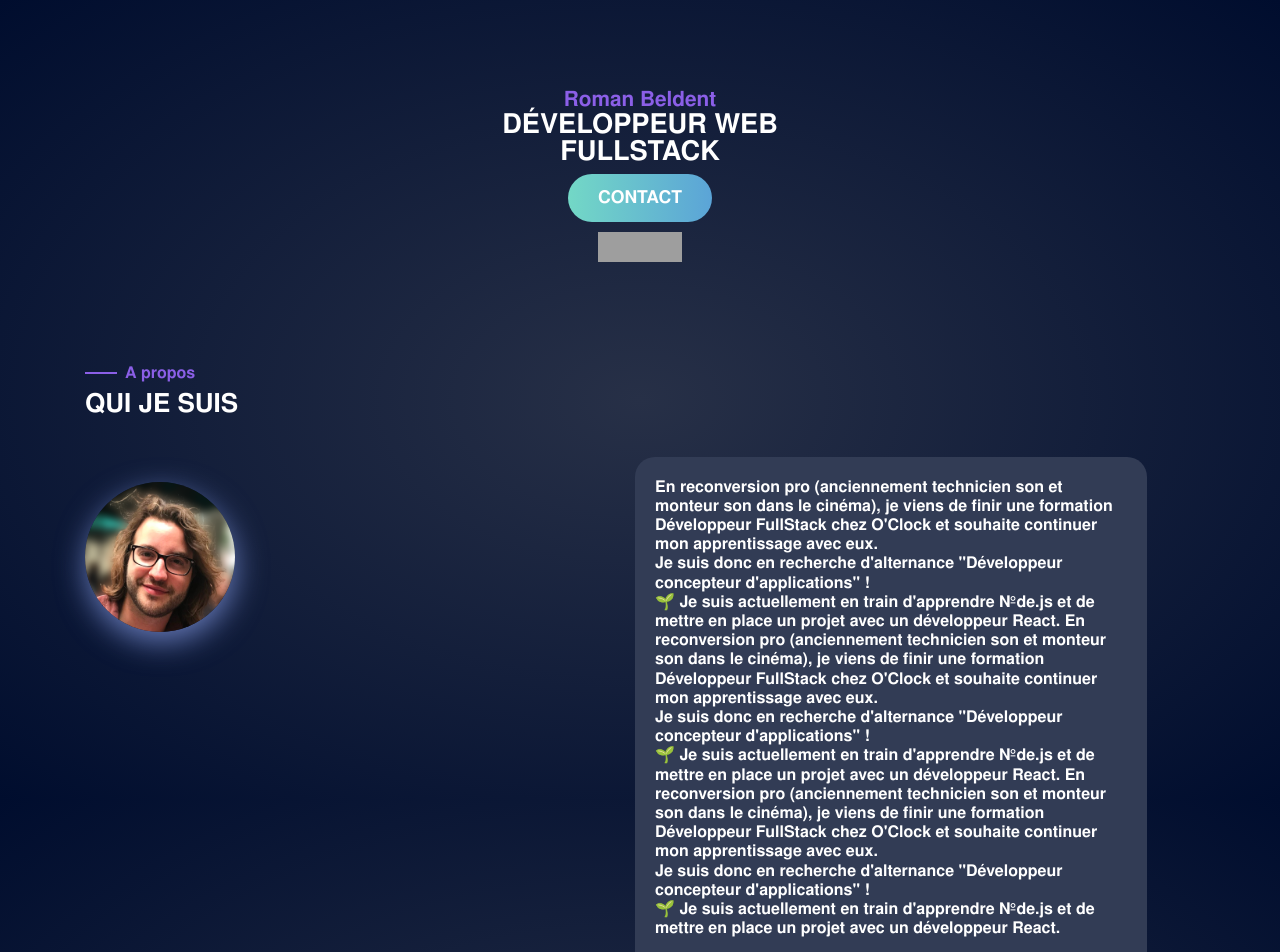
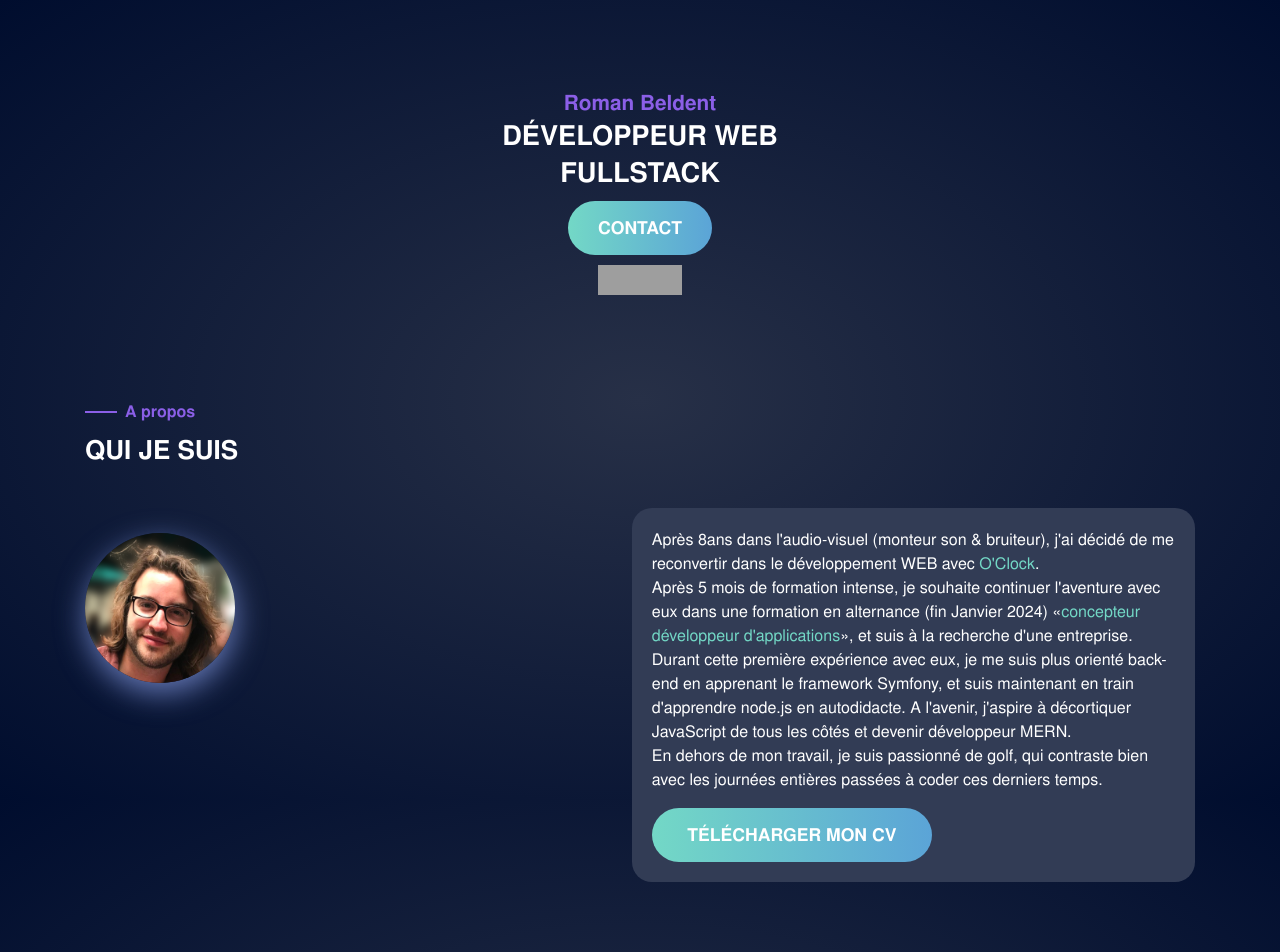
Before and after one commit to RomanBeldent/portfolio, a React (Vite) app: page / in a window 1280 px wide. Shown: the top 952 px of the page. Built offline with nearby package versions, Linux system fonts and the light colour scheme; grey boxes are pictures that could not be loaded.

Commit message:
resume ok

```diff
--- a/src/App/App.scss
+++ b/src/App/App.scss
@@ -114,12 +114,13 @@ section {
 
 body {
   font-family: "nimbus-bold";
-  line-height: 1;
   position: relative;
   height: 100vh;
   width: 100%;
   background: radial-gradient(#273047, #000d2e);
   color: white;
+  background-repeat: no-repeat;
+  background-attachment: fixed;
 }
 
 h4 {
@@ -176,7 +177,7 @@ ul {
 }
 
 .btn.cv {
-  width: 350px;
+  width: 280px;
   margin-top: 1rem;
 }
 
--- a/src/components/AboutSection/AboutSection.jsx
+++ b/src/components/AboutSection/AboutSection.jsx
@@ -24,19 +24,13 @@ const AboutSection = () => {
                         overflow: "hidden",
                         boxShadow: "1px 10px 30px #6477b4",
                     }} src={profile} alt="" />
+
                     <div className="resume">
                         <p>
-                            En reconversion pro (anciennement technicien son et monteur son dans le cinéma), je viens de finir une formation Développeur FullStack chez O'Clock et souhaite continuer mon apprentissage avec eux. <br />Je suis donc en recherche d'alternance "Développeur concepteur d'applications" ! <br />
-
-                            🌱 Je suis actuellement en train d'apprendre Node.js et de mettre en place un projet avec un développeur React.
-
-                            En reconversion pro (anciennement technicien son et monteur son dans le cinéma), je viens de finir une formation Développeur FullStack chez O'Clock et souhaite continuer mon apprentissage avec eux. <br />Je suis donc en recherche d'alternance "Développeur concepteur d'applications" ! <br />
-
-                            🌱 Je suis actuellement en train d'apprendre Node.js et de mettre en place un projet avec un développeur React.
-
-                            En reconversion pro (anciennement technicien son et monteur son dans le cinéma), je viens de finir une formation Développeur FullStack chez O'Clock et souhaite continuer mon apprentissage avec eux. <br />Je suis donc en recherche d'alternance "Développeur concepteur d'applications" ! <br />
-
-                            🌱 Je suis actuellement en train d'apprendre Node.js et de mettre en place un projet avec un développeur React.
+                            Après 8ans dans l'audio-visuel (monteur son & bruiteur), j'ai décidé de me reconvertir dans le développement WEB avec <a className="link" href="https://oclock.io/" target="_blank">O'Clock</a>. <br /> Après 5 mois de formation intense, je souhaite continuer l'aventure avec eux dans une formation en alternance (fin Janvier 2024) «<a className="link" href="https://oclock.io/formations/CDA-alternance" target="_blank">concepteur développeur d'applications</a>», et suis à la recherche d'une entreprise. <br />
+                            Durant cette première expérience avec eux, je me suis plus orienté back-end en apprenant le framework Symfony, et suis maintenant en train d'apprendre node.js en autodidacte. A l'avenir, j'aspire à décortiquer JavaScript de tous les côtés et devenir développeur MERN.
+                            <br />
+                            En dehors de mon travail, je suis passionné de golf, qui contraste bien avec les journées entières passées à coder ces derniers temps.
                         </p>
                         <a href="#" className="btn cv" target="_blank">télécharger mon cv</a>
                     </div>
--- a/src/components/AboutSection/AboutSection.scss
+++ b/src/components/AboutSection/AboutSection.scss
@@ -6,12 +6,12 @@
 }
 
 .resume {
-    width: 40vw;
-    margin: 0 3rem 3rem 3rem;
-    line-height: 1.2rem;
+    width: 44vw;
     border-radius: 20px;
     background-color: #323C55;
     padding: 20px;
+    line-height: 1.5rem;
+    font-family: "nimbus-regular";
 }
 
 .profile-pic {
--- a/src/components/Header/Header.jsx
+++ b/src/components/Header/Header.jsx
@@ -9,7 +9,7 @@ const Header = () => {
                     Roman Beldent
                 </h2>
                 <h1>DÉVELOPPEUR WEB FULLSTACK</h1>
-                <a href="#contact" className="btn contact">CONTACT</a>
+                <a href="#contact" className="btn contact">contact</a>
                 <ul>
                     <li className="github">
                         <a href="https://github.com/RomanBeldent" target="_blank"> <img height="30" width="42" src="https://cdn.simpleicons.org/github/white" /></a>
```
